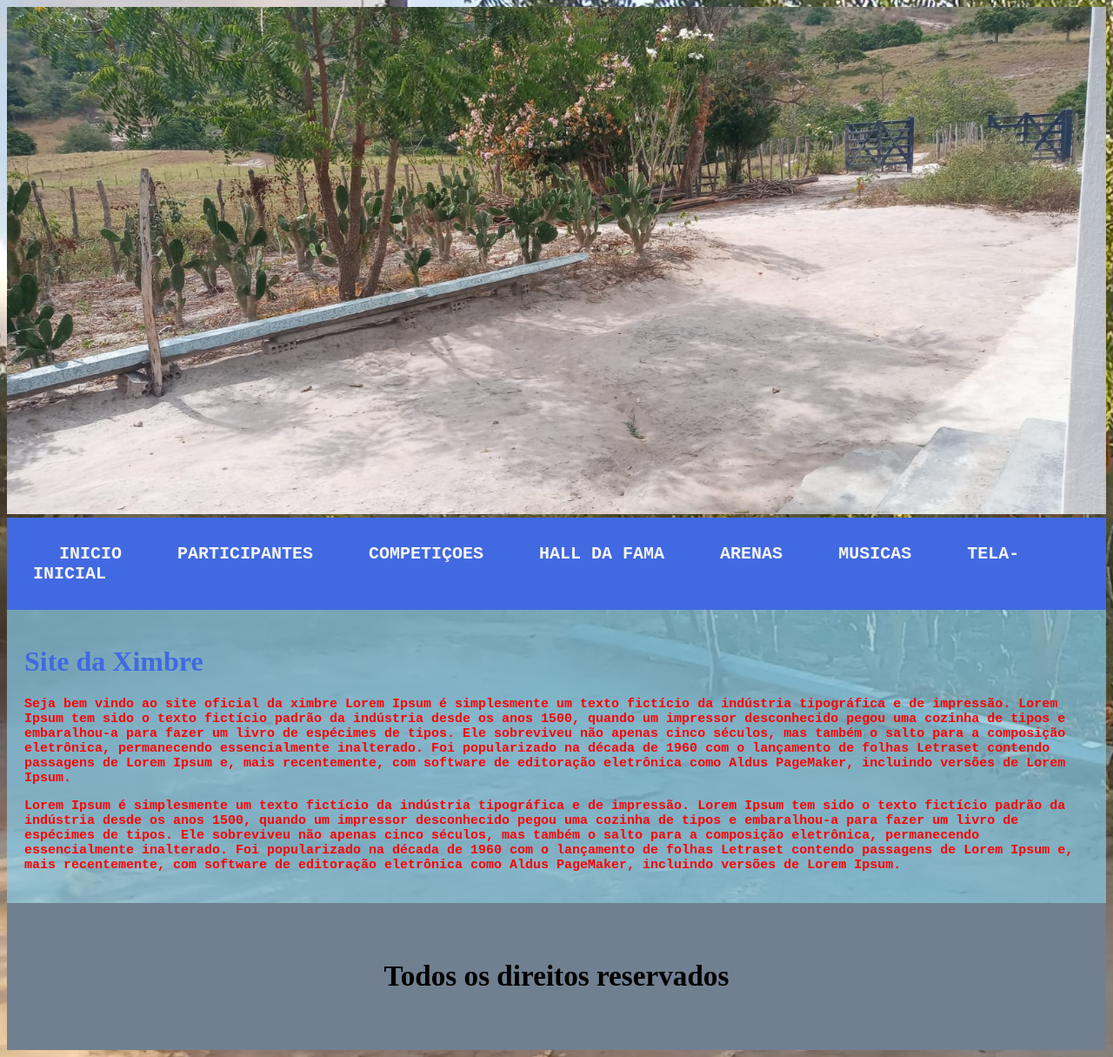
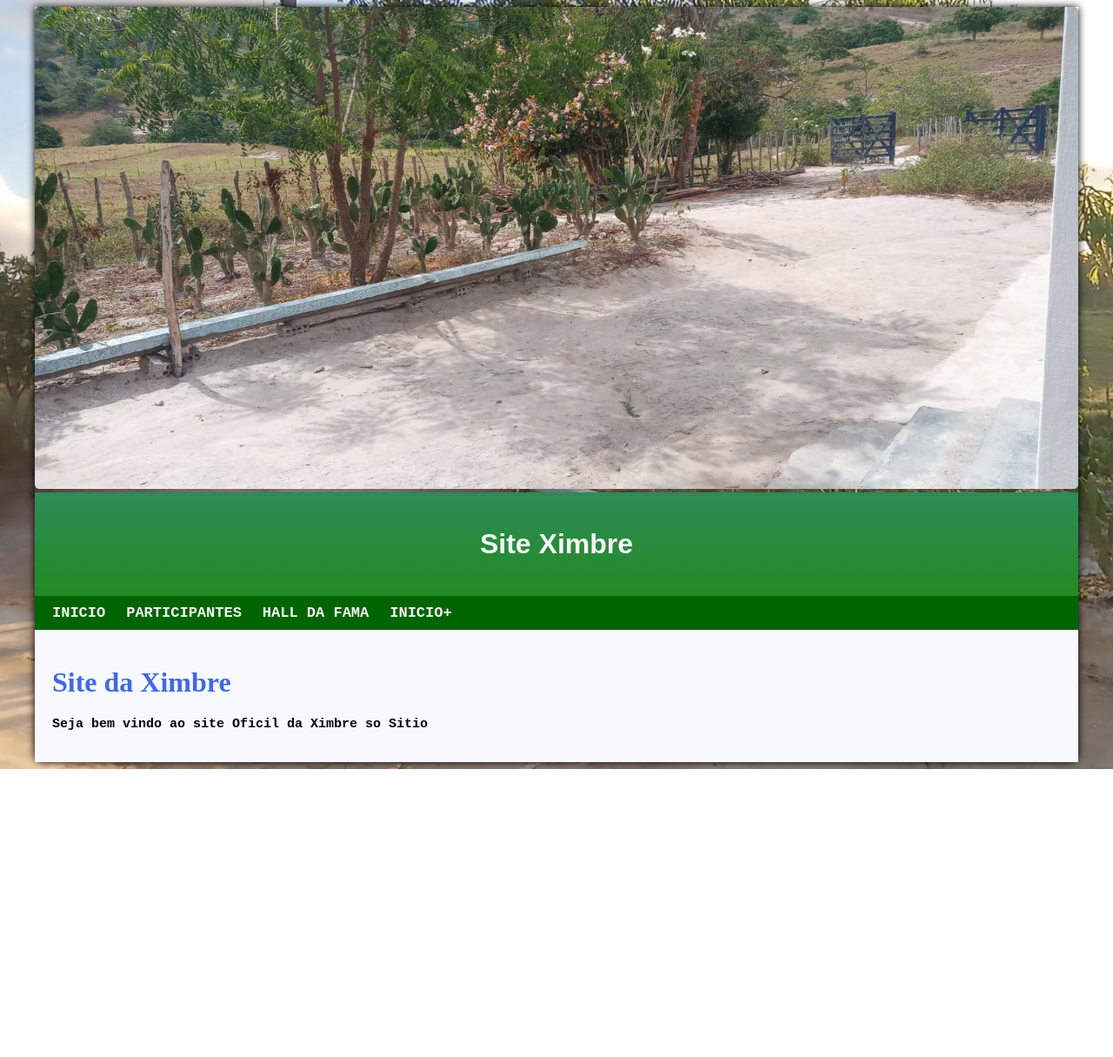
Before and after one commit to alvaroneto19/jogos, a plain HTML site: page SiteXimbre.html in a window 1280 px wide. Shown: the whole page at 87% size. After the commit the page ends 884 px from the top, so only its background shows below. Drawn offline with Linux system fonts and the light colour scheme.

Commit message:
Menu
Alterações no menu do site

```diff
--- a/SiteXimbre.html
+++ b/SiteXimbre.html
@@ -13,30 +13,23 @@
 		<div id="principal">
 			<img src="imagens/sitio.jpeg" class="imagem_principal">
 
-			<div id="menu">
+			<header id="menu">
+				<h1>Site Ximbre</h1>
+
+			</header>
+			<nav>
 				<a href="SiteXimbre.html">INICIO</a>
 				<a href="Participantes.html">PARTICIPANTES</a>
-				<a href="Competições.html">COMPETIÇOES</a>
 				<a href="Hall da Fama.html">HALL DA FAMA</a>
-				<a href="">ARENAS</a>
-				<a href="">MUSICAS</a>
-                <a href="index.html"> TELA-INICIAL</a>
+                <a href="PaginaEscolha.html"> INICIO+</a>
+			</nav>
+				<main id="conteudo"><!--INICIO DO CONTEUDO-->
+					<h1>Site da Ximbre </h1>
+					<p>Seja bem vindo ao site Oficil da Ximbre so Sitio</p>
 
-			</div>
-				<div id="conteudo"><!--INICIO DO CONTEUDO-->
-					<h1>Site da Ximbre </h1>
-					<p>Seja bem vindo ao site oficial da ximbre
-					Lorem Ipsum é simplesmente um texto fictício da indústria tipográfica e de impressão. Lorem Ipsum tem sido o texto fictício padrão da indústria desde os anos 1500, quando um impressor desconhecido pegou uma cozinha de tipos e embaralhou-a para fazer um livro de espécimes de tipos. Ele sobreviveu não apenas cinco séculos, mas também o salto para a composição eletrônica, permanecendo essencialmente inalterado. Foi popularizado na década de 1960 com o lançamento de folhas Letraset contendo passagens de Lorem Ipsum e, mais recentemente, com software de editoração eletrônica como Aldus PageMaker, incluindo versões de Lorem Ipsum.</p>
-					<p>Lorem Ipsum é simplesmente um texto fictício da indústria tipográfica e de impressão. Lorem Ipsum tem sido o texto fictício padrão da indústria desde os anos 1500, quando um impressor desconhecido pegou uma cozinha de tipos e embaralhou-a para fazer um livro de espécimes de tipos. Ele sobreviveu não apenas cinco séculos, mas também o salto para a composição eletrônica, permanecendo essencialmente inalterado. Foi popularizado na década de 1960 com o lançamento de folhas Letraset contendo passagens de Lorem Ipsum e, mais recentemente, com software de editoração eletrônica como Aldus PageMaker, incluindo versões de Lorem Ipsum.</p>
+				</main><!--FIM DO CONTEUDO -->
 
-				</div><!--FIM DO CONTEUDO -->
-				<div id="direitos">
-					<h5>Todos os direitos reservados</h5>
 
-				</div>
-				<audio>
-					<source src="audio/MusicaGude.mp3" type="audio/mp3">
-				</audio>
 
 		</div>
 
--- a/css/Estilos.css
+++ b/css/Estilos.css
@@ -7,18 +7,14 @@ a{
 	text-decoration: none;
 	color: whitesmoke;
 	font-weight: bolder;
-	font-size: 20px;
+	font-size: 17px;
 	font-family: monospace;
-	padding: 30px;
+	padding: 10px;
 	cursor: pointer;
 	overflow: hidden;
-	transition:  1.5s;
+	transition:  .5s;
 }
-a:hover{
-	background-color: skyblue;
-	position:sticky ;
-	transform-style:;
-}
+
 h1{
 	font-weight: bolder;
 	font: 20px, monospace;
@@ -29,7 +25,18 @@ p{
 	font-weight: bolder;
 	font-family: monospace;
 	font-size: 15px;
-	color: red;
+
+}
+nav{
+	padding: 10px;
+	background-color: darkgreen;
+}
+nav>a:hover{
+	background-color: palegreen;
+}
+header>h1{
+	color: whitesmoke;
+	font-family:optina,sans-serif;
 }
 div.quadrado{
 	display: inline-block;
@@ -54,16 +61,24 @@ div#q3{
 	padding-bottom: 100px;
 	background-size: cover;
 }
+
 #menu{
-	padding: 30px;
-	background-color: royalblue;
+	min-height: 15px;
+	text-align: center;
+	padding: 20px;
+	background-image: linear-gradient(to bottom,seagreen,forestgreen);
 }
 
 #principal{
-	width: 100%;
+	margin: auto;
+	min-width: 300px;
+	max-width: 1200px;
+	border-bottom-left-radius: 10px ;
+	border-bottom-right-radius: 10px;
+	box-shadow: 0px 0px 10px black;
 }
 #conteudo{
-	background: rgba(135, 206, 235, 0.7);
+	background-color: ghostwhite;
 	padding: 20px;
 
 }
@@ -76,5 +91,6 @@ div#q3{
 }
 
 .imagem_principal{
-	width: 100%;
+	max-width: 100%;
+	border-radius: 5px;
 }
```
Also changed, not shown: index.html (+17 -3 lines).
